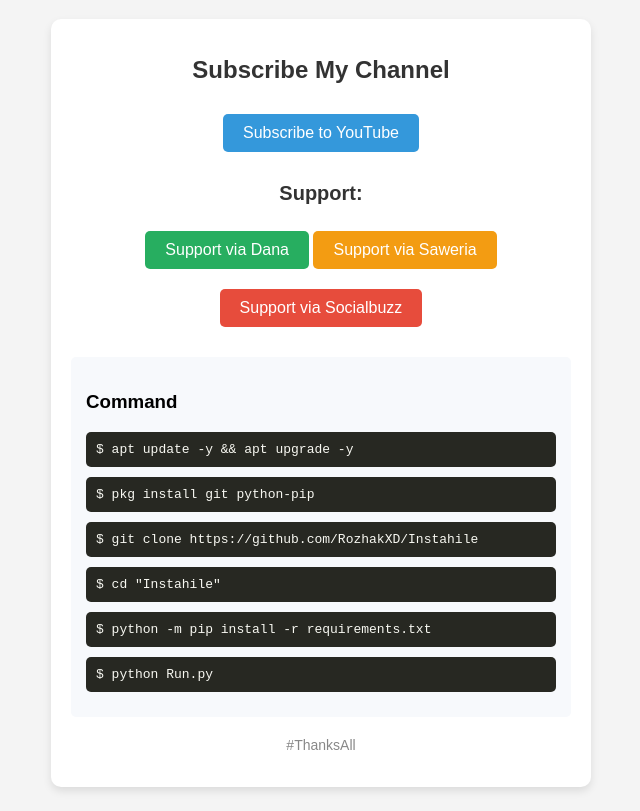
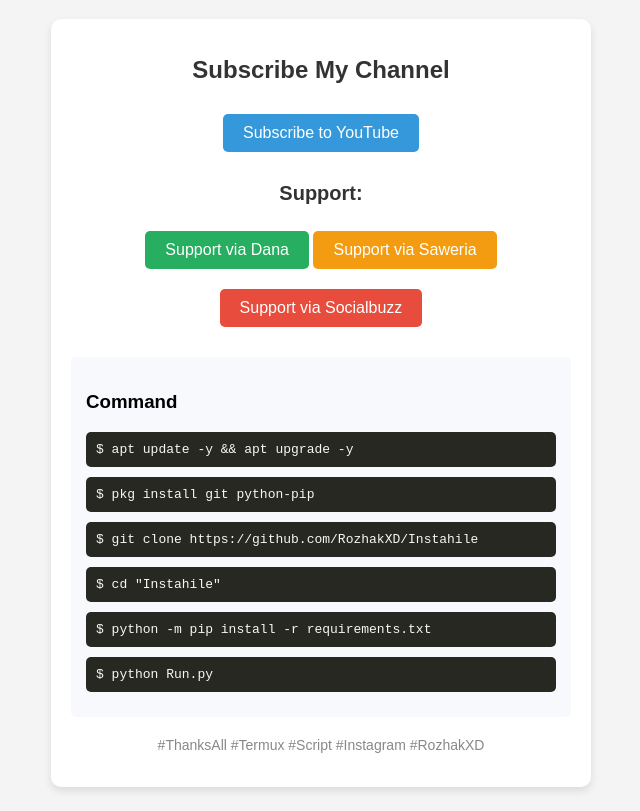
Before and after one commit to Libra2694/Script-Like_Instagram, a plain HTML site: page index.html in a window 1280 px wide. Shown: the part 125-936 px from the top of the page, without its empty margins (319-959 px from the left). Drawn offline with Linux system fonts and the light colour scheme.

Commit message:
Update index.html

```diff
--- a/index.html
+++ b/index.html
@@ -94,7 +94,7 @@
     </div>
 
     <div class="footer">
-      <p>#ThanksAll</p>
+      <p>#ThanksAll #Termux #Script #Instagram #RozhakXD</p>
     </div>
   </div>
 
```
